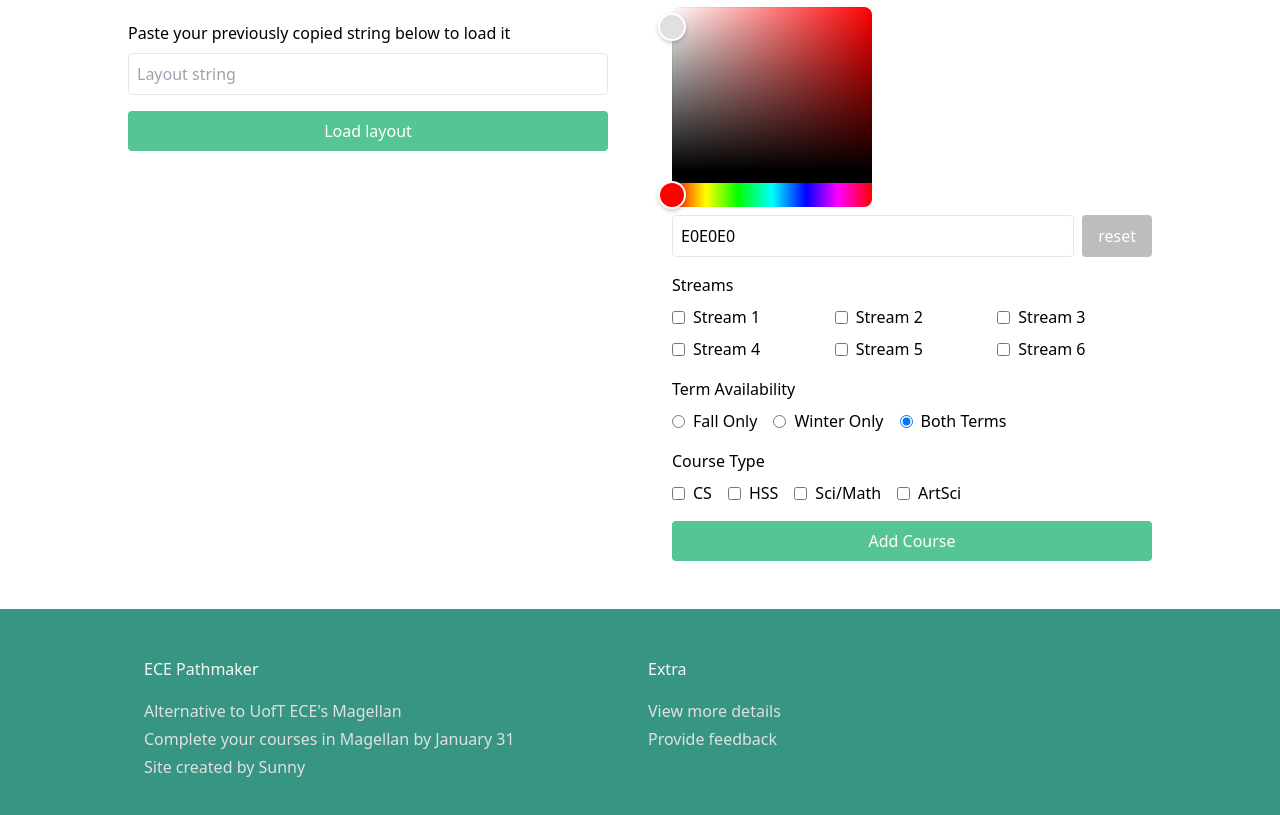
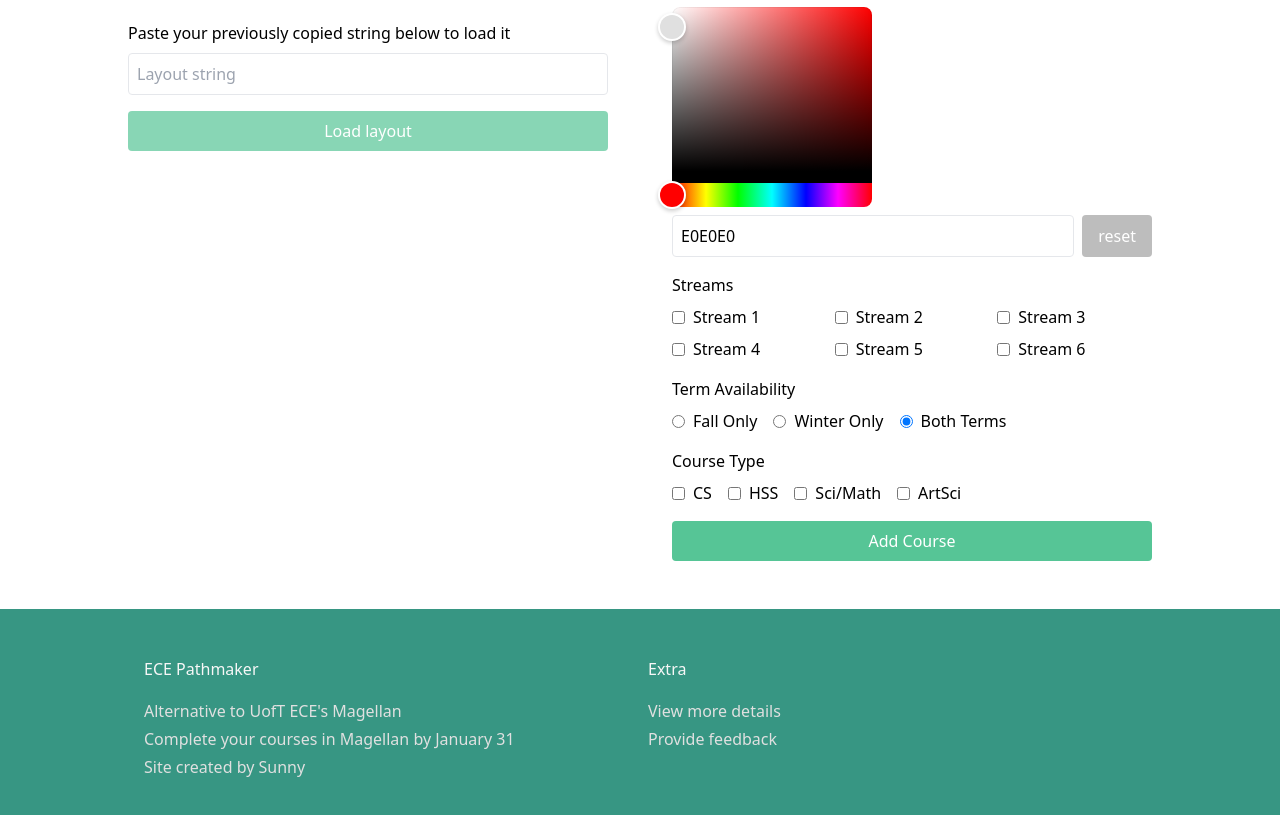
Before and after one commit to sunnwydays/ecepathmaker, a React (Vite) app: page / in a window 1280 px wide. Shown: the part 1660-2475 px from the top of the page. Built offline with nearby package versions, Linux system fonts and the light colour scheme.

Commit message:
Disable load layout button when there is blank space in string

```diff
--- a/src/components/LoadLayout.tsx
+++ b/src/components/LoadLayout.tsx
@@ -20,7 +20,7 @@ const LoadLayout:FC<LoadLayoutProps> = ({ courses, coursesUsed, setCourses, setC
 
     const handleSubmit = (e: React.FormEvent) => {
         e.preventDefault();
-        if (!str.trim().length) return
+        if (!str.trim().length) return;
         if (!isValidString(str)) {
             setLoad(Load.ERROR);
             return;
@@ -70,8 +70,12 @@ const LoadLayout:FC<LoadLayoutProps> = ({ courses, coursesUsed, setCourses, setC
                     className="
                         bg-green2 text-white px-4 py-2 rounded
                         hover:bg-green3 transition-all
+                        disabled:bg-opacity-70
+                        disabled:hover:bg-green2 disabled:hover:bg-opacity-70
+                        disabled:cursor-not-allowed
                     "
                     data-testid="load-layout"
+                    disabled={!str.trim().length}
                 >
                     Load layout
                 </button>
```
